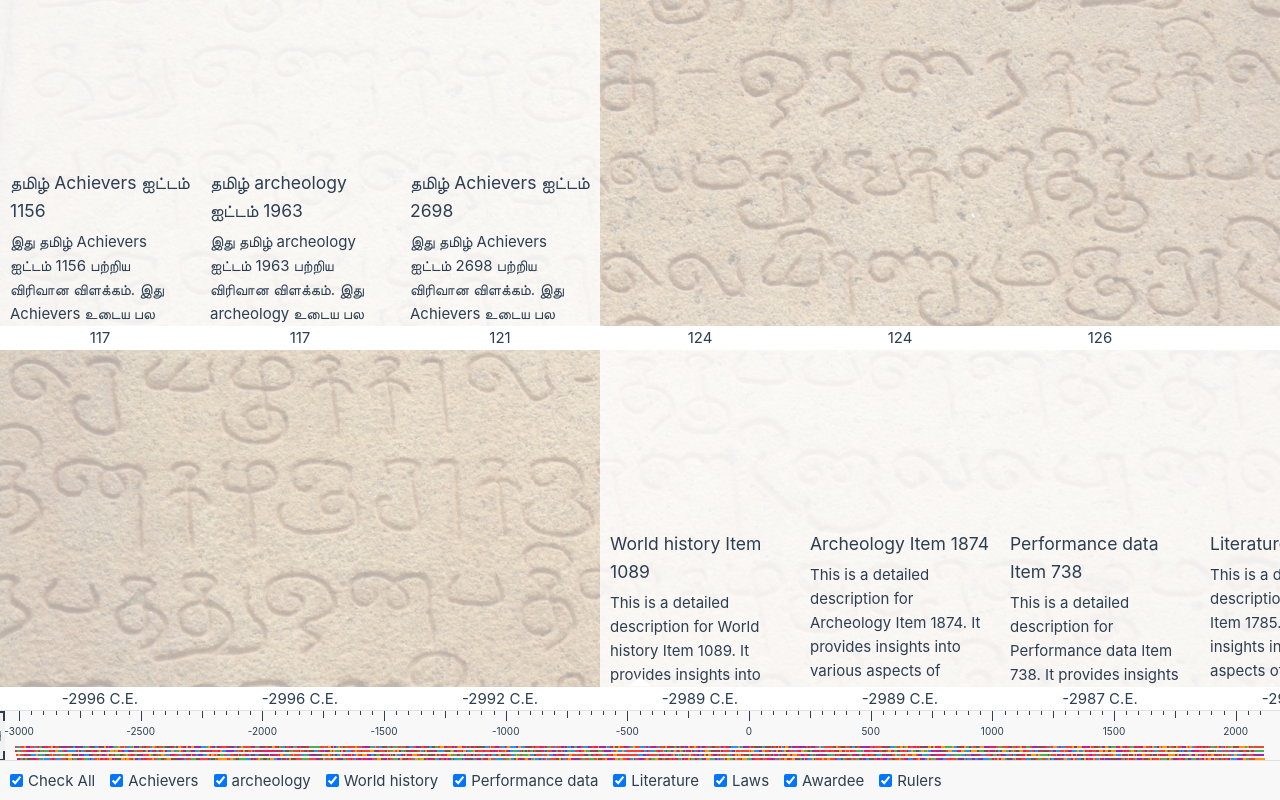
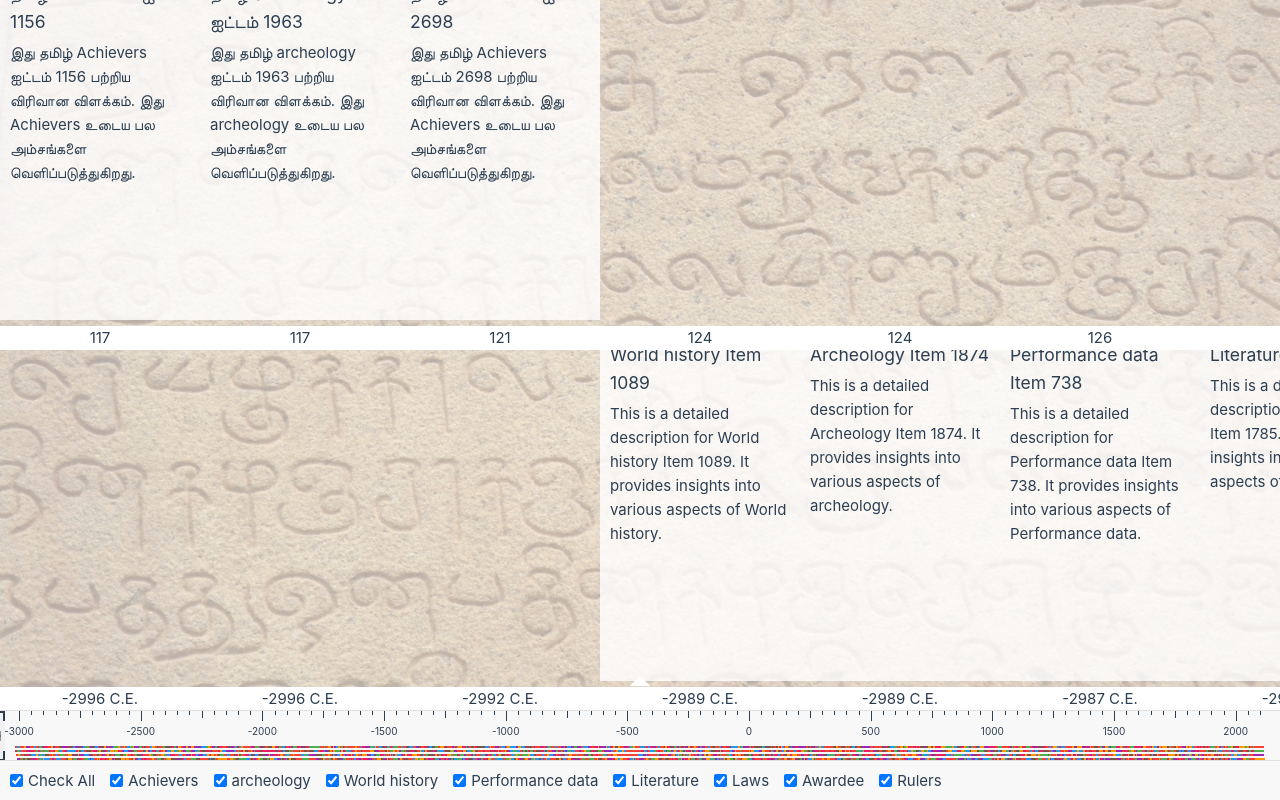
Before and after one commit to petrunov/double_track_canvas_timeline, a Vue app: page / in a window 1280 px wide. Built offline with nearby package versions, Linux system fonts and the light colour scheme; the HTML template or start-up script is replaced by a standard one.

Commit message:
Beta styling changes

```diff
--- a/src/components/TimelineView.vue
+++ b/src/components/TimelineView.vue
@@ -752,8 +752,10 @@ export default defineComponent({
   background-color: rgba(255, 255, 255, 0.8);
   padding: 10px;
   cursor: pointer;
-  height: 96%;
-  padding-top: 90%;
+  height: 350px;
+  position: fixed;
+  top: auto;
+  bottom: 30px;
 }
 .year-timeline {
   background-color: var(--color-background);
```
